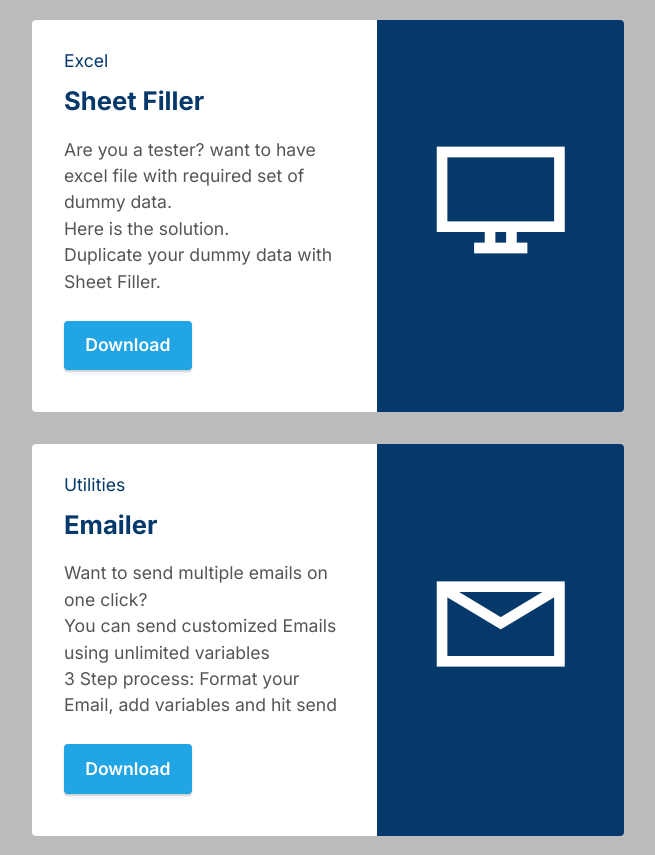
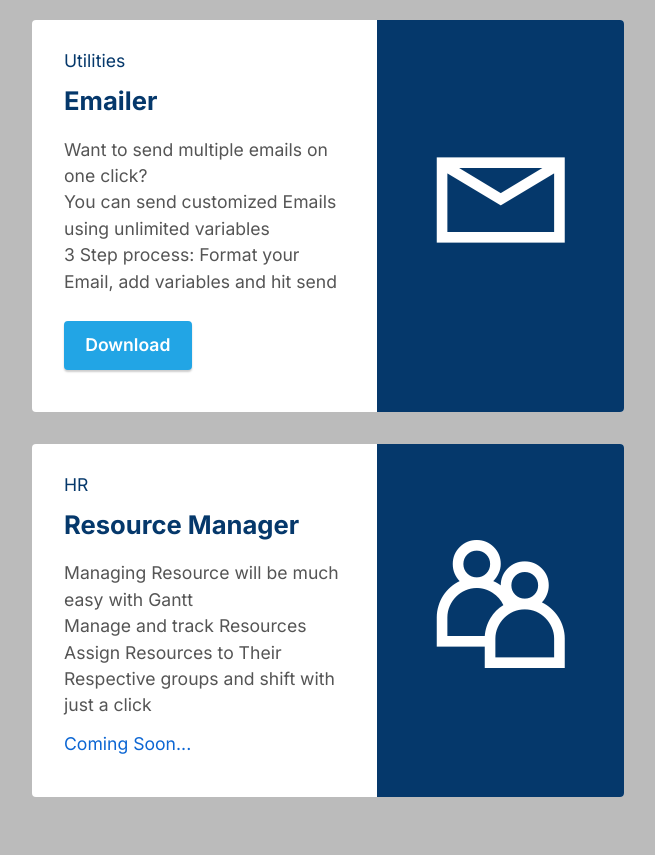
Before and after one commit to ExceLabs/site, a plain HTML site: page index.html in a window 1280 px wide. Shown: the part 1756-2611 px from the top of the page, without its empty margins (312-967 px from the left). Drawn offline with Linux system fonts and the light colour scheme; files whose address does not match are found by name.

Commit message:
Add files via upload

```diff
--- a/index.html
+++ b/index.html
@@ -145,30 +145,8 @@
         </div>
     </div>
 </section>
-<section data-bs-version="5.1" class="features5 cid-tu9FeAt3sd" id="features6-3-4">
 
-    <div class="container-fluid">
-        <div class="row justify-content-center">
-            <div class="card col-12 col-lg-6">
-                <div class="card-wrapper mbr-flex">
-                    <div class="card-box align-left">
-                        <h6 class="card-subtitle mbr-fonts-style align-left mb-2 display-4">Excel</h6>
-                        <h5 class="card-title mbr-fonts-style align-left mb-3 display-5"><strong>Sheet Filler</strong></h5>
-                        <p class="mbr-text mbr-fonts-style mb-3 display-4">
-                            Are you a tester? want to have excel file with required set of dummy data.<br>Here is the solution.<br>Duplicate your dummy data with Sheet Filler.</p>
-                        <div class="mbr-section-btn"><a href="assets/files/Filler.xlsm" class="btn btn-secondary display-4">Download</a></div>
-                    </div>
-                    <div class="img-wrapper img1 align-center">
-                        <span class="mbr-iconfont mobi-mbri-desktop mobi-mbri"></span>
-                    </div>
-                </div>
-            </div>
-
-
-        </div>
-    </div>
-</section>
-<section data-bs-version="5.1" class="features5 cid-tu9FeAt3sd" id="features6-3-2">
+<section data-bs-version="5.1" class="features5 cid-tu9FeAt3sd" id="features6-3-1">
 
     <div class="container-fluid">
         <div class="row justify-content-center">
@@ -192,7 +170,7 @@
     </div>
 </section>
 
-<section data-bs-version="5.1" class="features5 cid-tu9FeAt3sd" id="features6-3-3">
+<section data-bs-version="5.1" class="features5 cid-tu9FeAt3sd" id="features6-3-2">
 
     <div class="container-fluid">
         <div class="row justify-content-center">
```
